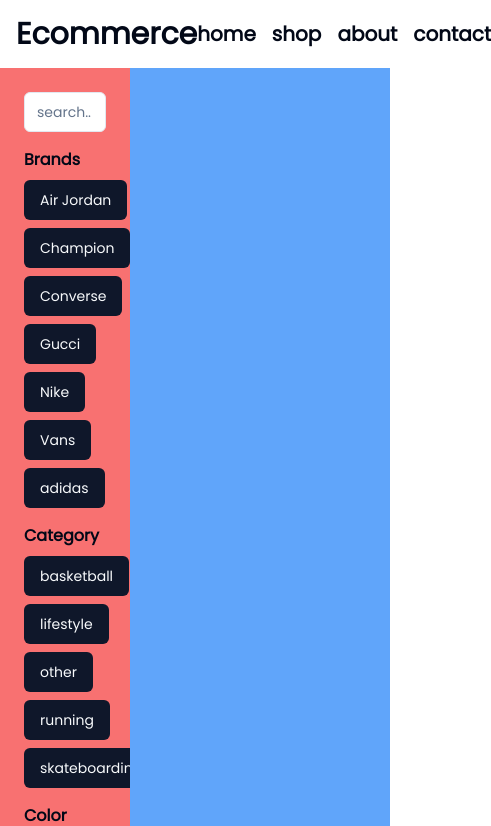
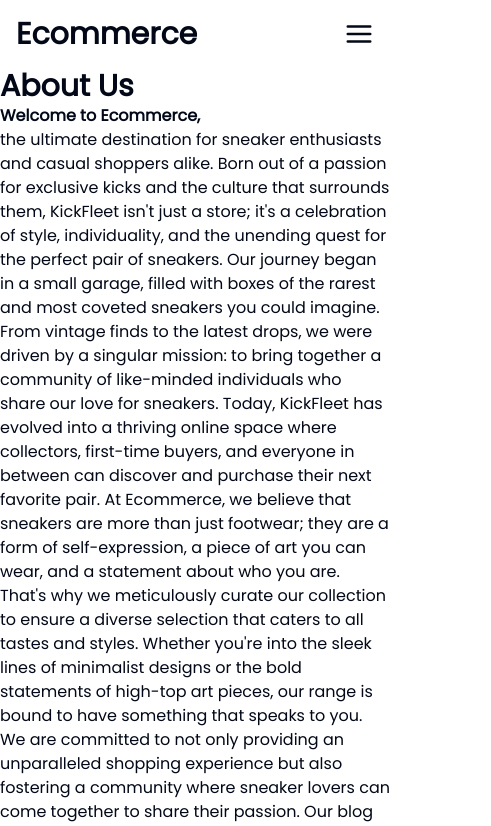
Before and after one commit to Sebastianmoldrup/ecommerce, a Next.js app: page /about in a window 390 px wide. Shown: the top 826 px of the page, 491 px wide, since content can reach past the window. Built offline with nearby package versions, Linux system fonts and the light colour scheme.

Commit message:
added shop slug

```diff
--- a/app/_components/navbar.tsx
+++ b/app/_components/navbar.tsx
@@ -1,4 +1,10 @@
+'use client';
+import { BurgerIcon } from './svg';
+import { useState } from 'react';
+
 export default function Navbar() {
+  const [open, setOpen] = useState(false);
+  console.log(open);
 
   const pages = [
     {
@@ -21,14 +27,28 @@
 
   return (
     <nav className='flex justify-between p-4 items-center'>
-      <h1 className='text-3xl font-semibold'><a href="/">Ecommerce</a></h1>
-      <ul className='flex gap-x-4 text-xl font-semibold'>
+      <h1 className='text-3xl font-semibold z-20'><a href="/">Ecommerce</a></h1>
+      <ul className='sm:flex gap-x-4 text-xl font-semibold hidden'>
         {pages.map((page, index) => (
           <li className='hover:cursor-pointer hover:scale-110' key={index}>
             <a href={page.url}>{page.title}</a>
           </li>
         ))}
       </ul>
+      <div className="sm:hidden z-20" onClick={() => setOpen(!open)}>
+        <BurgerIcon />
+      </div>
+      {open ?
+      <div className="absolute top-0 left-0 bg-white w-full h-full grid place-content-center overflow-y-hidden z-10">
+        <ul className='space-y-4 text-xl font-semibold'>
+          {pages.map((page, index) => (
+            <li className='hover:cursor-pointer hover:scale-110 uppercase' key={index}>
+              <a href={page.url}>{page.title}</a>
+            </li>
+          ))}
+        </ul>
+      </div>
+      : null}
     </nav>
   );
 }
--- a/app/_components/svg.tsx
+++ b/app/_components/svg.tsx
@@ -43,3 +43,23 @@
         </svg>
     );
 }
+
+export function BurgerIcon() {
+    return (
+        <svg
+            xmlns="http://www.w3.org/2000/svg"
+            width="30px"
+            height="30px"
+            viewBox="0 0 24 24"
+        >
+        <path
+            fill="none"
+            stroke="currentColor"
+            strokeLinecap="round"
+            strokeLinejoin="round"
+            strokeWidth="2"
+            d="M3 6h18M3 12h18M3 18h18"
+        />
+        </svg>
+    )
+}
--- a/app/about/page.tsx
+++ b/app/about/page.tsx
@@ -3,7 +3,22 @@
 export default function About() {
     return (
     <main className="">
-        <Test />
+        <h2 className="text-3xl font-semibold">About Us</h2>
+        <div className="font-semibold">Welcome to Ecommerce,</div>
+
+        <div>
+            the ultimate destination for sneaker enthusiasts and casual shoppers alike. Born out of a passion for exclusive kicks and the culture that surrounds them, KickFleet isn't just a store; it's a celebration of style, individuality, and the unending quest for the perfect pair of sneakers.
+
+            Our journey began in a small garage, filled with boxes of the rarest and most coveted sneakers you could imagine. From vintage finds to the latest drops, we were driven by a singular mission: to bring together a community of like-minded individuals who share our love for sneakers. Today, KickFleet has evolved into a thriving online space where collectors, first-time buyers, and everyone in between can discover and purchase their next favorite pair.
+
+            At Ecommerce, we believe that sneakers are more than just footwear; they are a form of self-expression, a piece of art you can wear, and a statement about who you are. That's why we meticulously curate our collection to ensure a diverse selection that caters to all tastes and styles. Whether you're into the sleek lines of minimalist designs or the bold statements of high-top art pieces, our range is bound to have something that speaks to you.
+
+            We are committed to not only providing an unparalleled shopping experience but also fostering a community where sneaker lovers can come together to share their passion. Our blog features the latest news in sneaker culture, styling tips, and behind-the-scenes looks at how your favorite sneakers are made.
+
+            Our promise to you is simple: authentic sneakers, transparent pricing, and a community vibe that makes shopping with us feel like you're hanging out with friends. So whether you're here to snag a pair of the latest limited editions or just browsing for your first pair of high-quality sneakers, we're glad you're here.
+
+            Welcome to Ecommerce. Step into your style.
+        </div>
     </main>
     );
 }
--- a/app/contact/page.tsx
+++ b/app/contact/page.tsx
@@ -1,3 +1,6 @@
+import Image from 'next/image';
+
 export default function Contact() {
-    return <div>contact</div>;
+    return <div className="relative h-[100vh]">
+    </div>;
 }
--- /dev/null
+++ b/app/shop/[slug]/page.tsx
@@ -0,0 +1,81 @@
+'use client';
+import { useRouter } from 'next/navigation';
+import { useEffect } from 'react';
+
+import data from '@/app/_data/sneakers.json';
+
+import { usePathname, useSearchParams } from 'next/navigation'
+import Image from 'next/image';
+
+const SneakerPage = () => {
+  const router = useRouter();
+
+  const pathname = usePathname()
+  const searchParams = useSearchParams()
+
+  return (
+    <div>
+      {data.sneakers.filter((sneaker) => '/shop/' + sneaker.slug === pathname).map((sneaker, index) => (
+        <section key={index} className="text-gray-600 body-font overflow-hidden">
+        <div className="container px-5 py-24 mx-auto">
+          <div className="lg:w-4/5 mx-auto flex flex-wrap">
+            {/* Image */}
+            <Image
+                alt='sneaker'
+                width={250}
+                height={250}
+                className='object-cover object-center rotate-12'
+                src={sneaker.main_picture_url}
+                style={{objectFit: "contain"}}
+              />
+            <div className="lg:w-1/2 w-full lg:pl-10 lg:py-6 mt-6 lg:mt-0">
+              {/* Brand */}
+              <h2 className="text-sm title-font text-gray-500 tracking-widest">{sneaker.brand_name}</h2>
+              {/* Name */}
+              <h1 className="text-gray-900 text-3xl title-font font-medium mb-1 py-2">{sneaker.name}</h1>
+              <div className="">Designer {sneaker.designer}</div>
+              <div className="py-2">{sneaker.story_html}</div>
+              {/* <p className="leading-relaxed">{sneaker.story_html}</p> */}
+              <div className="flex mt-6 items-center pb-5 border-b-2 border-gray-100 mb-5">
+                <div className="flex">
+                  <span className="mr-3">Color</span>
+                  <div className={"border-2 border-gray-300 ml-1 rounded-full w-6 h-6 focus:outline-none " + "bg-" + sneaker.color.toLowerCase() + "-400"}></div>
+                </div>
+                <div className="flex ml-6 items-center">
+                  <span className="mr-3">Size</span>
+                  <div className="relative">
+                    <select className="rounded border appearance-none border-gray-300 py-2 focus:outline-none focus:ring-2 focus:ring-indigo-200 focus:border-indigo-500 text-base pl-3 pr-10">
+                      {sneaker.size_range.map((size, index) => (
+                        <option key={index}>{size}</option>
+                      ))}
+                    </select>
+                    <span className="absolute right-0 top-0 h-full w-10 text-center text-gray-600 pointer-events-none flex items-center justify-center">
+                      <svg fill="none" stroke="currentColor" strokeLinecap="round" strokeLinejoin="round" strokeWidth="2" className="w-4 h-4" viewBox="0 0 24 24">
+                        <path d="M6 9l6 6 6-6"></path>
+                      </svg>
+                    </span>
+                  </div>
+                </div>
+              </div>
+              <div className="flex">
+                <span className="title-font font-medium text-2xl text-gray-900">${sneaker.retail_price_cents / 100}</span>
+                <button className="flex ml-auto text-white bg-indigo-500 border-0 py-2 px-6 focus:outline-none hover:bg-indigo-600 rounded">Add to cart</button>
+                <button className="rounded-full w-10 h-10 bg-gray-200 p-0 border-0 inline-flex items-center justify-center text-gray-500 ml-4">
+                  <svg fill="currentColor" strokeLinecap="round" strokeLinejoin="round" strokeWidth="2" className="w-5 h-5" viewBox="0 0 24 24">
+                    <path d="M20.84 4.61a5.5 5.5 0 00-7.78 0L12 5.67l-1.06-1.06a5.5 5.5 0 00-7.78 7.78l1.06 1.06L12 21.23l7.78-7.78 1.06-1.06a5.5 5.5 0 000-7.78z"></path>
+                  </svg>
+                </button>
+              </div>
+            </div>
+          </div>
+        </div>
+      </section>
+      ))}
+
+      <button onClick={() => router.back()}>Go back</button>
+      {/* Render sneaker details here */}
+    </div>
+  );
+};
+
+export default SneakerPage;
--- a/app/shop/page.tsx
+++ b/app/shop/page.tsx
@@ -1,5 +1,6 @@
 import Image from 'next/image';
 import data from '@/app/_data/sneakers.json';
+import Link from 'next/link';
 
 export default function Shop() {
   // data.sneakers.map((sneaker) => console.log(sneaker.name));
@@ -7,18 +8,20 @@
   return (
     <section className='text-gray-600 body-font'>
       <div className='container px-5 py-24 mx-auto'>
-        <div className='flex flex-wrap -m-4'>
-          {data.sneakers.map((sneaker) => (
+        <div className='flex flex-wrap h-[300px]'>
+          {data.sneakers.map((sneaker, index) => (
             <div
               key={sneaker.product_template_id}
               className='lg:w-1/4 md:w-1/2 p-4 w-full'
             >
               <a className='block relative h-48 rounded overflow-hidden'>
-                <Image
+              <Image
                   alt='sneaker'
-                  fill
+                  width={250}
+                  height={250}
                   className='object-cover object-center w-full h-full block rotate-12'
                   src={sneaker.main_picture_url}
+                  style={{objectFit: "contain"}}
                 />
               </a>
               <div className='mt-4'>
@@ -32,7 +35,7 @@
                   <p className='mt-1'>
                     ${(sneaker.retail_price_cents ?? 0) / 100}
                   </p>
-                  <button>Buy</button>
+                  <Link href={`/shop/${sneaker.slug}`} className="py-2 px-4 bg-accent-foreground text-white hover:bg-accent hover:text-accent-foreground hover:cursor-pointer">Buy</Link>
                 </div>
               </div>
             </div>
```
Also changed, not shown: app/_data/sneakers.json, public/waves.webp (added).
